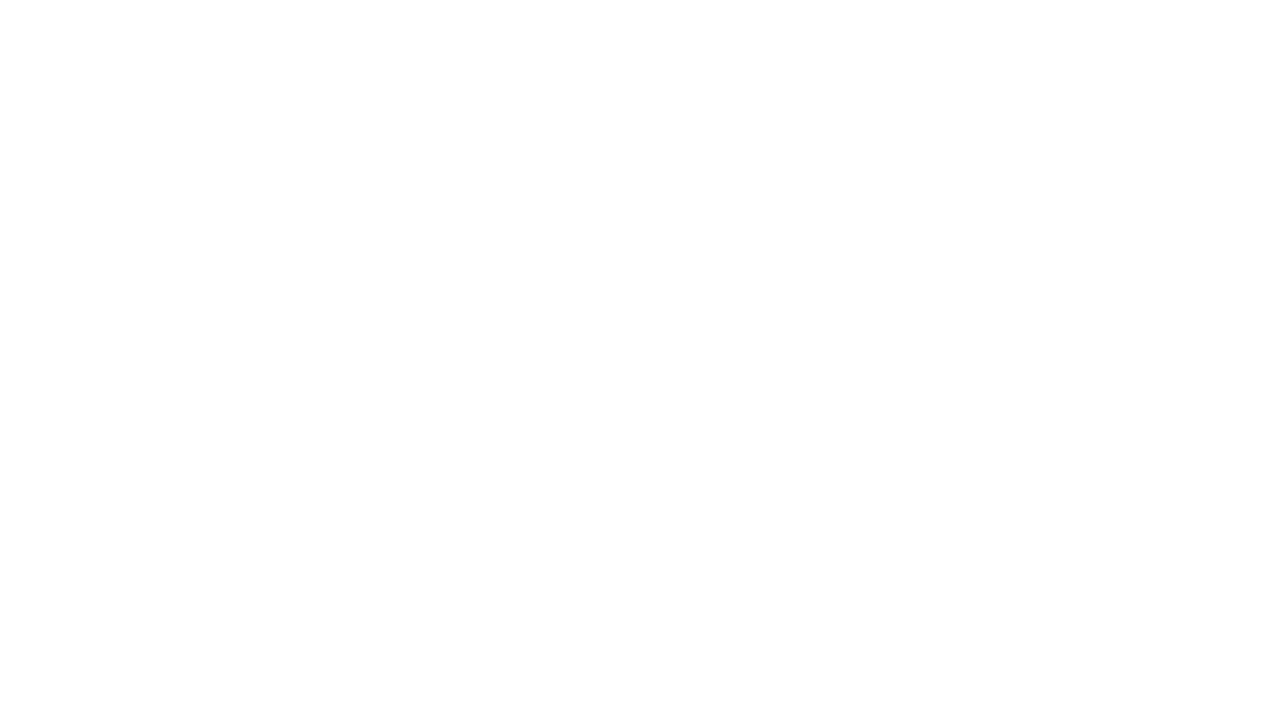
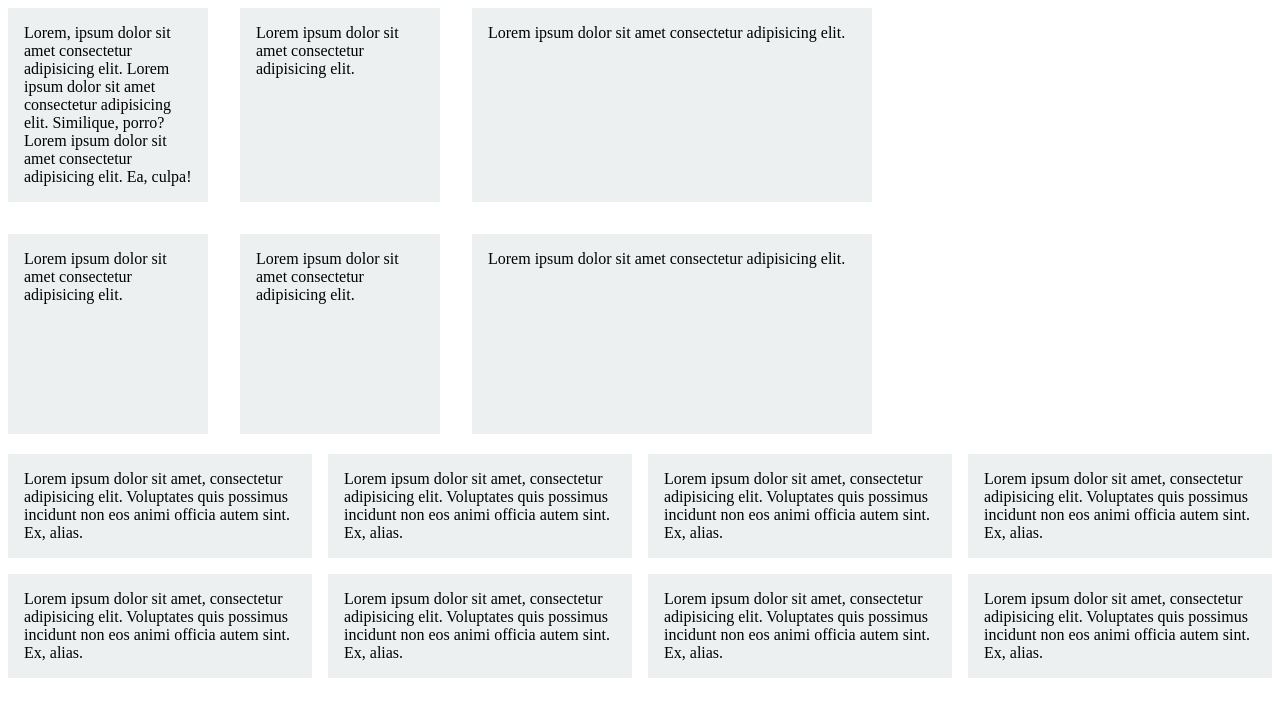
Before and after one commit to Leyva-Roldan/Curso-profesional-de-CSS-GRID-LAYOUT, a plain HTML site: page practicagrid_youtube/index.html in a window 1280 px wide. Drawn offline with Linux system fonts and the light colour scheme.

Commit message:
tuto yout

```diff
--- a/practicagrid_youtube/index.html
+++ b/practicagrid_youtube/index.html
@@ -8,6 +8,42 @@
     <link rel="stylesheet" href="./style.css">
 </head>
 <body>
+    <div class="grid">
+        <div>
+            Lorem, ipsum dolor sit amet consectetur adipisicing elit.
+            Lorem ipsum dolor sit amet consectetur adipisicing elit. Similique, porro?
+            Lorem ipsum dolor sit amet consectetur adipisicing elit. Ea, culpa!
+        </div>
+
+        <div>
+            Lorem ipsum dolor sit amet consectetur adipisicing elit.
+        </div>
+
+        <div>
+            Lorem ipsum dolor sit amet consectetur adipisicing elit.
+        </div>
+
+        <div>
+            Lorem ipsum dolor sit amet consectetur adipisicing elit.
+        </div>
+        <div>
+            Lorem ipsum dolor sit amet consectetur adipisicing elit.
+        </div>
+        <div>
+            Lorem ipsum dolor sit amet consectetur adipisicing elit.
+        </div>
+    </div>
+
+    <div class="grid2">
+        <div class="div2">Lorem ipsum dolor sit amet, consectetur adipisicing elit. Voluptates quis possimus incidunt non eos animi officia autem sint. Ex, alias.</div>
+        <div class="div2">Lorem ipsum dolor sit amet, consectetur adipisicing elit. Voluptates quis possimus incidunt non eos animi officia autem sint. Ex, alias.</div>
+        <div class="div2">Lorem ipsum dolor sit amet, consectetur adipisicing elit. Voluptates quis possimus incidunt non eos animi officia autem sint. Ex, alias.</div>
+        <div class="div2">Lorem ipsum dolor sit amet, consectetur adipisicing elit. Voluptates quis possimus incidunt non eos animi officia autem sint. Ex, alias.</div>
+        <div class="div2">Lorem ipsum dolor sit amet, consectetur adipisicing elit. Voluptates quis possimus incidunt non eos animi officia autem sint. Ex, alias.</div>
+        <div class="div2">Lorem ipsum dolor sit amet, consectetur adipisicing elit. Voluptates quis possimus incidunt non eos animi officia autem sint. Ex, alias.</div>
+        <div class="div2">Lorem ipsum dolor sit amet, consectetur adipisicing elit. Voluptates quis possimus incidunt non eos animi officia autem sint. Ex, alias.</div>
+        <div class="div2">Lorem ipsum dolor sit amet, consectetur adipisicing elit. Voluptates quis possimus incidunt non eos animi officia autem sint. Ex, alias.</div>
+    </div>
 
 </body>
 </html>
--- a/practicagrid_youtube/style.css
+++ b/practicagrid_youtube/style.css
@@ -0,0 +1,31 @@
+.grid {
+    display: grid;
+    grid-template-columns: 200px 200px 400px; /* crea las columnas, el ancho de las columnas*/
+    grid-template-rows: auto /* primera fila*/ 200px; /* segunda fila*/ /*-*/ /* el alto de las filas*/
+    column-gap: 2em; /* aplica espaciado solo a las columnas*/
+    row-gap: 2em; /* aplica espaciado a las filas*/
+    /* gap: 2em; se aplica tanto a filas como a columnas*/
+}
+.grid div {
+    background: #ecf0f1;
+    padding: 1em;
+}
+.grid div:hover {
+    border: 1px solid yellow;
+}
+/* segunda grid */
+.grid2 {
+    margin-top: 20px;
+    display: grid;
+    /*grid-template-columns: 1fr 1fr 1fr 1fr; /* el fr hace que las columnas tratan de abarcar toda la pantalla*/
+    grid-template-columns: repeat(4, 1fr); /* recibe 2 parametros, número de veces que se repite la columna y el valor*/
+    gap: 1em;
+    grid-template-rows: auto auto;
+}
+.grid2 .div2 {
+    background: #ecf0f1;
+    padding: 1em;
+}
+.grid2 .div2:hover {
+    border: 1px solid yellow;
+}
```
